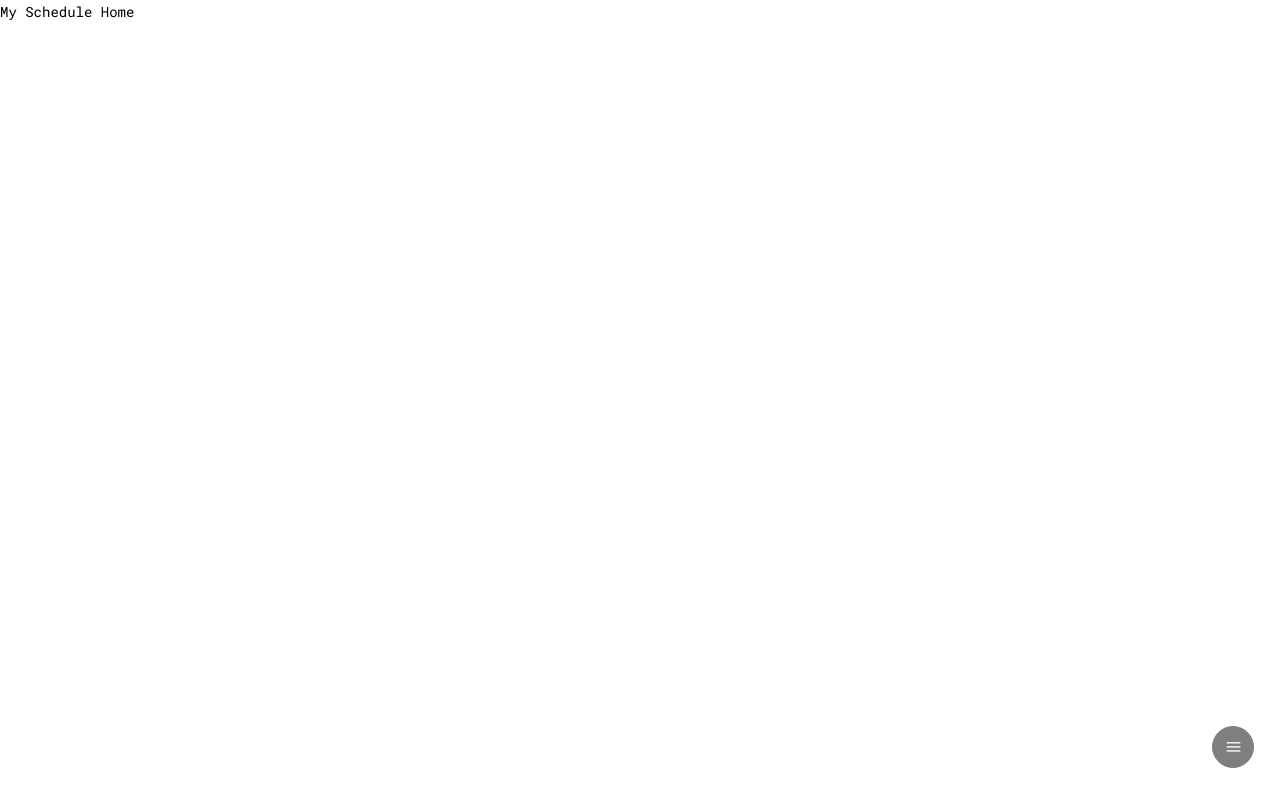
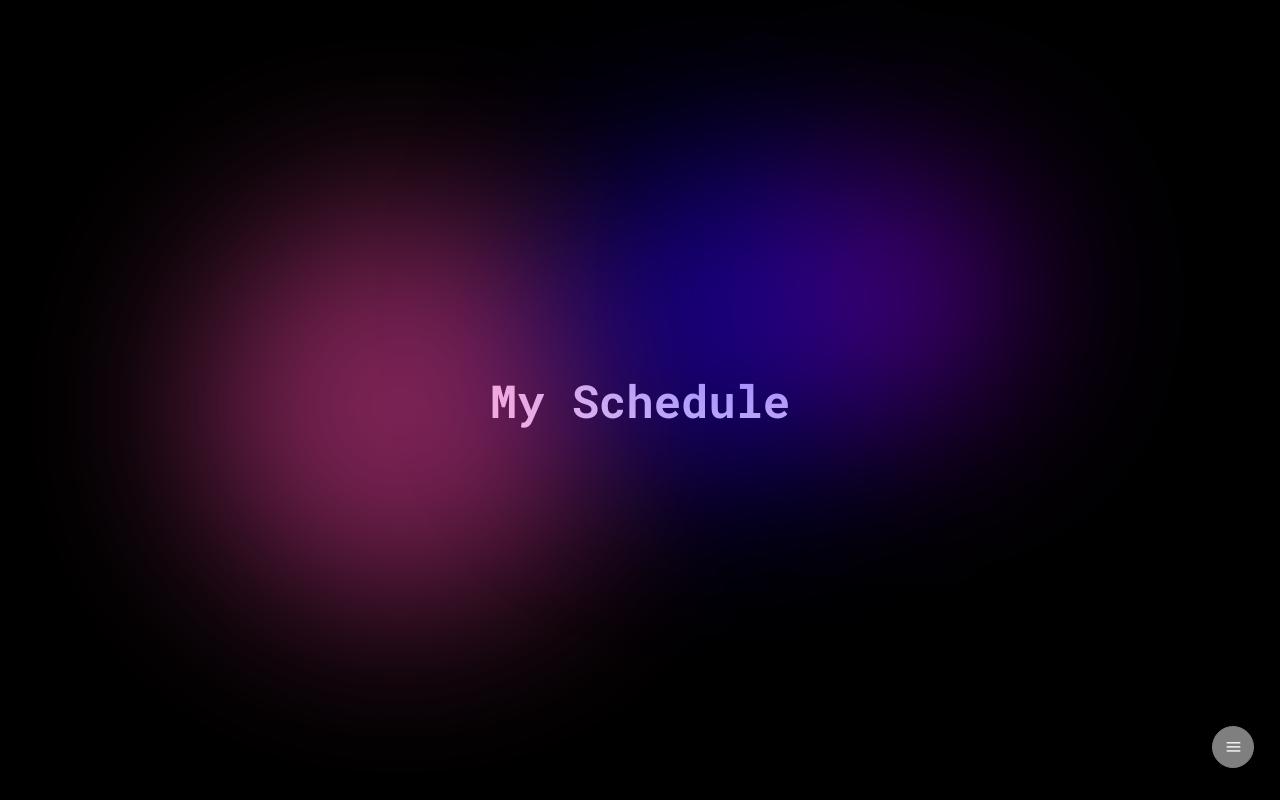
Before and after one commit to PotapenkoVadim/my-schedule, a Next.js app: page / in a window 1280 px wide. Built offline with nearby package versions, Linux system fonts and the light colour scheme; a web font is replaced by a local one.

Commit message:
feat: home page

```diff
--- a/next.config.mjs
+++ b/next.config.mjs
@@ -1,6 +1,7 @@
 /** @type {import('next').NextConfig} */
 const nextConfig = {
   output: 'export',
+  reactStrictMode: false,
   webpack(config, options) {
     config.module.rules.push({
       test: /\.svg$/,
--- a/src/app/layout.tsx
+++ b/src/app/layout.tsx
@@ -21,8 +21,8 @@ export default function RootLayout({
     <html lang="ru">
       <body className={inter.className}>
         <AppProvider>
+          {children}
           <Sidebar />
-          {children}
         </AppProvider>
       </body>
     </html>
--- /dev/null
+++ b/src/app/page.module.scss
@@ -0,0 +1,112 @@
+@import "@/assets/variables";
+@import "@/assets/mixins";
+
+.page {
+  @include light-theme("background");
+
+  &[data-theme="dark"] {
+    background-color: #000;
+    color: #fff;
+  }
+
+  position: relative;
+  display: flex;
+  align-items: center;
+  justify-content: center;
+  min-height: 100vh;
+  min-width: 100vw;
+
+  &__container {
+    position: absolute;
+    top: 100px;
+    display: flex;
+    justify-content: center;
+    flex-direction: row;
+  }
+
+  &__shape {
+    border-radius: 9999px;
+    position: relative;
+    opacity: .5;
+    filter: blur(90px);
+
+    &_one {
+      width: 400px;
+      height: 400px;
+      animation: one 12s infinite;
+      background-color: rgb(255 72 173);
+    }
+
+    &_two {
+      width: 325px;
+      height: 325px;
+      animation: two 10s infinite;
+      background-color: rgb(30 0 255);
+    }
+
+    &_three {
+      width: 250px;
+      height: 250px;
+      animation: one 7s infinite;
+      background-color: rgb(140 0 215);
+    }
+  }
+
+  &__title {
+    font-size: 3.25rem;
+  }
+}
+
+@keyframes one {
+  0% {
+    left: 0;
+    top: 0;
+  }
+
+  25% {
+    left: -120px;
+    top: 80px;
+  }
+
+  50% {
+    left: 10px;
+    top: 170px;
+  }
+
+  75% {
+    left: 50px;
+    top: 100px;
+  }
+
+  100% {
+    left: 0;
+    top: 0;
+  }
+}
+
+@keyframes two {
+  0% {
+    left: 0;
+    top: 0;
+  }
+
+  25% {
+    left: 70px;
+    top: 10px;
+  }
+
+  50% {
+    left: 50px;
+    top: 100px;
+  }
+
+  75% {
+    left: 10px;
+    top: 70px;
+  }
+
+  100% {
+    left: 0;
+    top: 0;
+  }
+}
--- a/src/app/page.tsx
+++ b/src/app/page.tsx
@@ -1,3 +1,28 @@
+"use client";
+
+import classnames from "classnames";
+import { APP_TITLE } from "@/constants";
+import { useAppContext } from "@/context";
+import styles from "./page.module.scss";
+
 export default function Home() {
-  return <main>My Schedule Home</main>;
+  const { theme } = useAppContext();
+
+  return (
+    <main data-theme={theme} className={classnames(styles.page)}>
+      <div className={styles.page__container}>
+        <div
+          className={classnames(styles.page__shape, styles.page__shape_one)}
+        />
+        <div
+          className={classnames(styles.page__shape, styles.page__shape_two)}
+        />
+        <div
+          className={classnames(styles.page__shape, styles.page__shape_three)}
+        />
+      </div>
+
+      <h1 className={styles.page__title}>{APP_TITLE}</h1>
+    </main>
+  );
 }
--- a/src/assets/components/_menu.scss
+++ b/src/assets/components/_menu.scss
@@ -12,11 +12,6 @@
       transition: .3s;
       color: map-get($light-theme, "text-color");
       font-weight: 600;
-    }
-
-    & .p-menuitem-content:hover .p-menuitem-icon,
-    & .p-menuitem-content:hover .p-menuitem-text {
-      color: map-get($dark-theme, "text-color");
     }
   }
 
```
